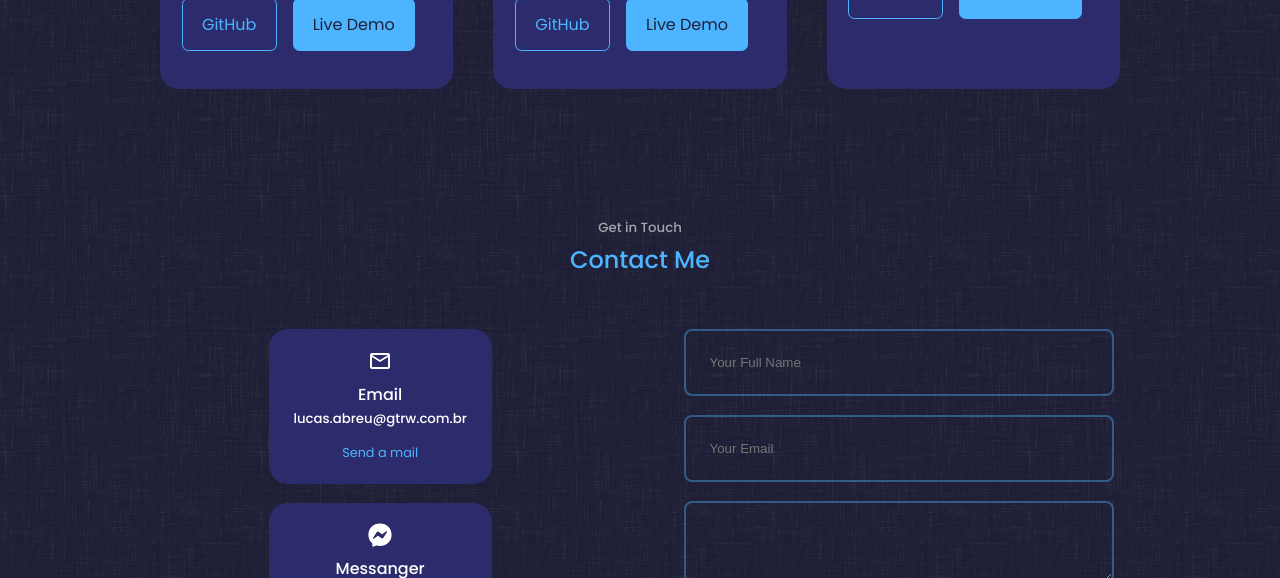
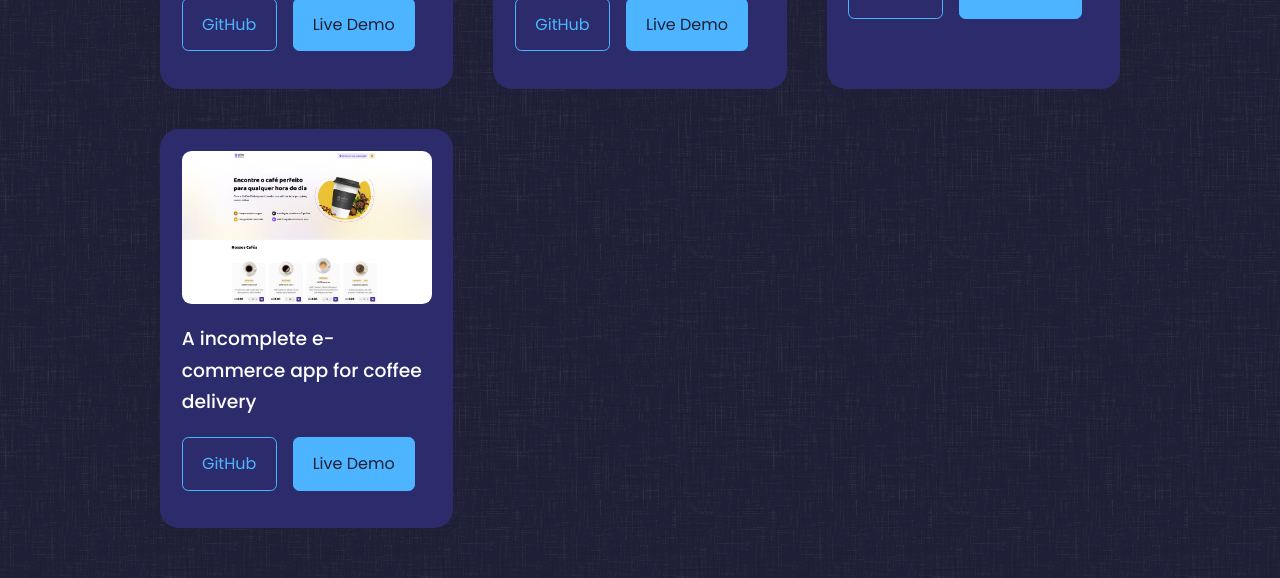
Before and after one commit to lucaspedroabreu/personal-portfolio-website, a React (Create React App) app: page / in a window 1280 px wide. Shown: the part 4480-5058 px from the top of the page. Built offline with nearby package versions, Linux system fonts and the light colour scheme.

Commit message:
added seventh portfolio (fix imgs path later)

```diff
--- a/src/components/sections/portfolioSection/index.jsx
+++ b/src/components/sections/portfolioSection/index.jsx
@@ -1,55 +1,63 @@
-import React from "react"
-import "./portfolio-section.css"
-import portfolioOne from "../../../assets/screenshot-event-platform.png"
-import portfolioTwo from "../../../assets/screenshot-feedback-widget.png"
-import portfolioThree from "../../../assets/screenshot-image-uploader.png"
-import portfolioFour from "../../../assets/screenshot-github-explorer.png"
-import portfolioFive from "../../../assets/ignite-feed-screenshot.png"
-import portfolioSix from "../../../assets/modern-ui-todo-app-screenshot.png"
+import React from 'react'
+import './portfolio-section.css'
+import portfolioOne from '../../../assets/screenshot-event-platform.png'
+import portfolioTwo from '../../../assets/screenshot-feedback-widget.png'
+import portfolioThree from '../../../assets/screenshot-image-uploader.png'
+import portfolioFour from '../../../assets/screenshot-github-explorer.png'
+import portfolioFive from '../../../assets/ignite-feed-screenshot.png'
+import portfolioSix from '../../../assets/modern-ui-todo-app-screenshot.png'
+import portfolioSeven from '../../../assets/coffe-delivery-demo-app.png'
 
 const portfolioData = [
   {
     id: 1,
     image: portfolioOne,
-    github: "https://github.com/lucaspedroabreu/event-plataform-app",
-    demo: "https://event-plataform-app.vercel.app/",
-    title: "Event Plataform Application with lessons schedule and CMS",
+    github: 'https://github.com/lucaspedroabreu/event-plataform-app',
+    demo: 'https://event-plataform-app.vercel.app/',
+    title: 'Event Plataform Application with lessons schedule and CMS',
   },
   {
     id: 2,
     image: portfolioTwo,
-    github: "https://github.com/lucaspedroabreu/feedback-widget",
-    demo: "https://feedback-widget-two-pied.vercel.app/",
-    title: "Feedback Widget with Vite App",
+    github: 'https://github.com/lucaspedroabreu/feedback-widget',
+    demo: 'https://feedback-widget-two-pied.vercel.app/',
+    title: 'Feedback Widget with Vite App',
   },
   {
     id: 3,
     image: portfolioThree,
-    github: "https://github.com/lucaspedroabreu/image-uploader-backend",
-    demo: "https://lpa-image-uploader.herokuapp.com/",
+    github: 'https://github.com/lucaspedroabreu/image-uploader-backend',
+    demo: 'https://lpa-image-uploader.herokuapp.com/',
     title:
-      "A simple single responsability app with complete functionality: Uploads images to a remote storage and lets you fetch it or remove it.",
+      'A simple single responsability app with complete functionality: Uploads images to a remote storage and lets you fetch it or remove it.',
   },
   {
     id: 4,
     image: portfolioFour,
-    github: "https://github.com/lucaspedroabreu/github_explorer",
-    demo: "https://github-explorer-rust-rho.vercel.app/",
-    title: "A simple Github explorer web application",
+    github: 'https://github.com/lucaspedroabreu/github_explorer',
+    demo: 'https://github-explorer-rust-rho.vercel.app/',
+    title: 'A simple Github explorer web application',
   },
   {
     id: 4,
     image: portfolioFive,
-    github: "https://github.com/lucaspedroabreu/feed-page-example",
-    demo: "https://feed-page-example.vercel.app/",
-    title: "A Mocking Social Feed Page",
+    github: 'https://github.com/lucaspedroabreu/feed-page-example',
+    demo: 'https://feed-page-example.vercel.app/',
+    title: 'A Mocking Social Feed Page',
   },
   {
     id: 5,
     image: portfolioSix,
-    github: "https://github.com/lucaspedroabreu/mordern-ui-todos-list",
-    demo: "https://mordern-ui-todos-list.vercel.app/",
-    title: "A modern UI Todo List App",
+    github: 'https://github.com/lucaspedroabreu/mordern-ui-todos-list',
+    demo: 'https://mordern-ui-todos-list.vercel.app/',
+    title: 'A modern UI Todo List App',
+  },
+  {
+    id: 6,
+    image: portfolioSeven,
+    github: 'https://github.com/lucaspedroabreu/coffee-delivery-e-commerce',
+    demo: 'https://coffee-delivery-e-commerce.vercel.app/',
+    title: 'A incomplete e-commerce app for coffee delivery',
   },
 ]
 
@@ -67,20 +75,10 @@ function Portfolio() {
             </div>
             <h3>{item.title}</h3>
             <div className="portfolio__item-cta">
-              <a
-                href={item.github}
-                className="btn"
-                target="_blank"
-                rel="noreferrer noopener"
-              >
+              <a href={item.github} className="btn" target="_blank" rel="noreferrer noopener">
                 GitHub
               </a>
-              <a
-                href={item.demo}
-                className="btn btn-primary"
-                target="_blank"
-                rel="noreferrer noopener"
-              >
+              <a href={item.demo} className="btn btn-primary" target="_blank" rel="noreferrer noopener">
                 Live Demo
               </a>
             </div>
```
Also changed, not shown: src/assets/coffe-delivery-demo-app.png (added).
